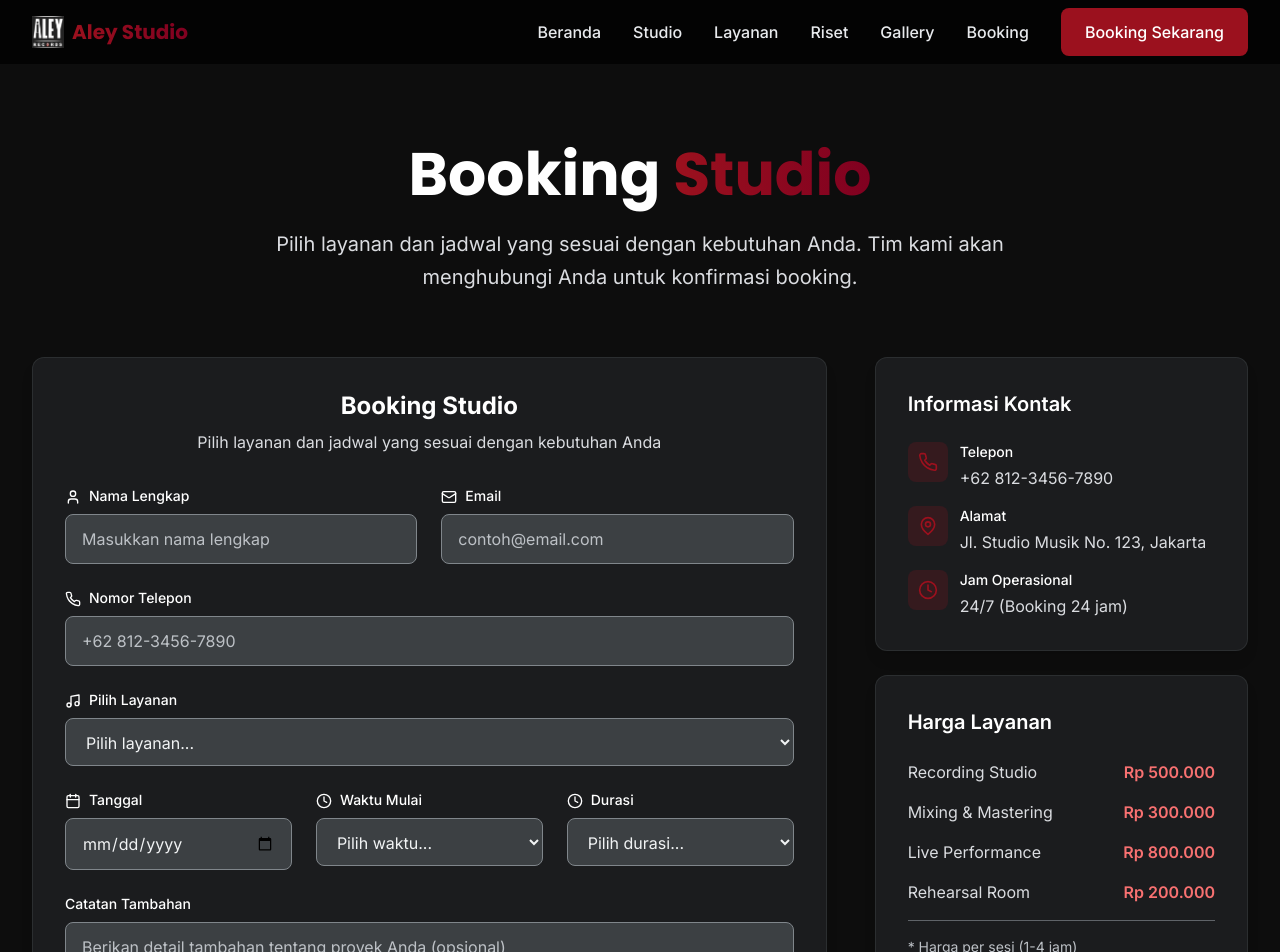
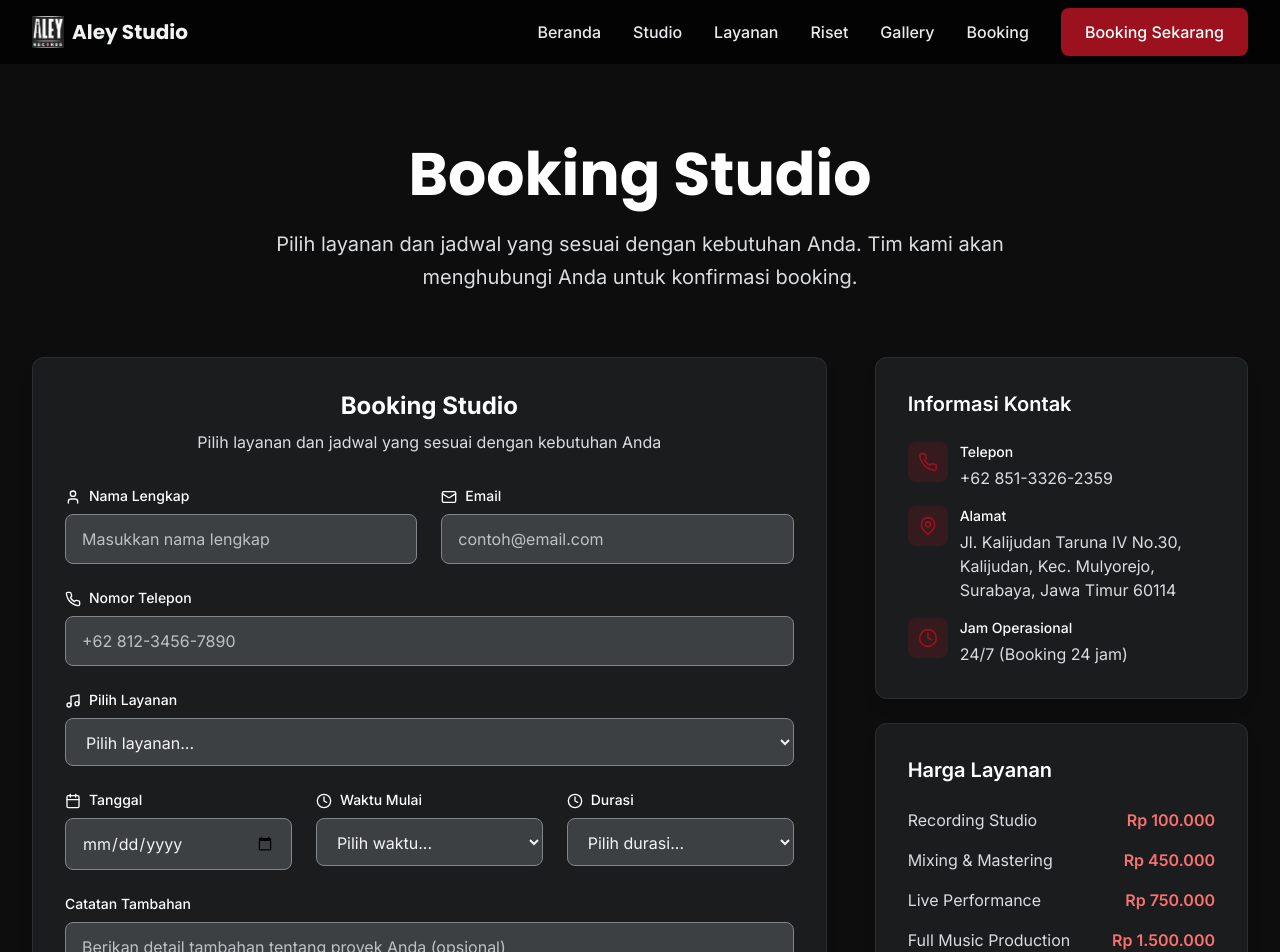
Before and after one commit to pocongcyber77/aleywebsite, a Next.js app: page /booking in a window 1280 px wide. Shown: the top 952 px of the page. Built offline with nearby package versions, Linux system fonts and the light colour scheme.

Commit message:
Add crimson shimmer animation and typing effect to Hero Section, fix CSS linting issues

```diff
--- a/components/HeroSection.tsx
+++ b/components/HeroSection.tsx
@@ -1,12 +1,14 @@
 'use client';
 
-import { useState, useEffect } from 'react';
+import { useState, useEffect, useRef } from 'react';
 import Link from 'next/link';
 import { Play, Music, Mic, Headphones } from 'lucide-react';
+import TypeIt from 'typeit';
 
 const HeroSection = () => {
   const [currentIcon, setCurrentIcon] = useState(0);
   const icons = [Music, Mic, Headphones];
+  const typeItRef = useRef(null);
 
   useEffect(() => {
     const interval = setInterval(() => {
@@ -15,6 +17,22 @@ const HeroSection = () => {
 
     return () => clearInterval(interval);
   }, [icons.length]);
+
+  useEffect(() => {
+    if (typeItRef.current) {
+      new TypeIt(typeItRef.current, {
+        strings: ["Setiap lagu punya cerita. Kami di sini bukan hanya untuk mendengar, tapi untuk merasakan, memahami, dan menghidupkannya bersama anda!"],
+        speed: 25,
+        waitUntilVisible: true,
+        cursor: false,
+        loop: true,
+        loopDelay: 3000,
+        afterComplete: function (instance: any) {
+          instance.destroy();
+        }
+      }).go();
+    }
+  }, []);
 
   const CurrentIcon = icons[currentIcon];
 
@@ -50,14 +68,17 @@ const HeroSection = () => {
           {/* Main heading */}
           <h1 className="text-4xl sm:text-5xl lg:text-7xl font-display font-bold text-white mb-6 text-shadow-lg">
           Sound. Alive. Loud.
-            <span className="block gradient-text">Where Sound Breathes to Life</span>
+            <span className="block animate-crimson-shimmer">Where Sound Breathes to Life</span>
           </h1>
 
-          {/* Subtitle */}
-          <p className="text-xl sm:text-2xl text-dark-300 mb-8 max-w-3xl mx-auto leading-relaxed">
-          Setiap lagu punya cerita. Kami di sini bukan hanya untuk mendengar, tapi untuk merasakan, memahami, dan
-            <span className="text-primary-400 font-semibold">  menghidupkannya bersama anda!</span>
-          </p>
+          {/* Subtitle with typing animation */}
+          <div className="text-xl sm:text-2xl mb-8 max-w-3xl mx-auto leading-relaxed">
+            <span
+              ref={typeItRef}
+              className="text-[#F3F3F3]"
+              style={{ color: '#F3F3F3' }}
+            ></span>
+          </div>
 
           {/* Features */}
           <div className="flex flex-wrap justify-center gap-6 mb-12 text-dark-300">
@@ -97,7 +118,7 @@ const HeroSection = () => {
               <div className="text-dark-400">Artis Puas</div>
             </div>
             <div className="text-center">
-              <div className="text-3xl font-bold text-primary-300 mb-2">15+</div>
+              <div className="text-3xl font-bold text-primary-300 mb-2">15  +</div>
               <div className="text-dark-400">Tahun Pengalaman</div>
             </div>
           </div>
--- /dev/null
+++ b/google9a8d57e3c5a4ad5a.html
@@ -0,0 +1 @@
+google-site-verification: google9a8d57e3c5a4ad5a.html
--- a/pages/booking.tsx
+++ b/pages/booking.tsx
@@ -9,14 +9,14 @@ export default function Booking() {
     {
       icon: Phone,
       title: 'Telepon',
-      value: '+62 812-3456-7890',
-      href: 'tel:+6281234567890'
+      value: '+62 851-3326-2359',
+      href: 'https://wa.me/6285133262359'
     },
     {
       icon: MapPin,
       title: 'Alamat',
-      value: 'Jl. Studio Musik No. 123, Jakarta',
-      href: 'https://maps.google.com'
+      value: 'Jl. Kalijudan Taruna IV No.30, Kalijudan, Kec. Mulyorejo, Surabaya, Jawa Timur 60114',
+      href: 'https://g.co/kgs/FiDEyoJ'
     },
     {
       icon: Clock,
@@ -92,19 +92,19 @@ export default function Booking() {
                   <div className="space-y-4">
                     <div className="flex justify-between items-center">
                       <span className="text-dark-300">Recording Studio</span>
-                      <span className="text-primary-400 font-semibold">Rp 500.000</span>
+                      <span className="text-primary-400 font-semibold">Rp 100.000</span>
                     </div>
                     <div className="flex justify-between items-center">
                       <span className="text-dark-300">Mixing & Mastering</span>
-                      <span className="text-primary-400 font-semibold">Rp 300.000</span>
+                      <span className="text-primary-400 font-semibold">Rp 450.000</span>
                     </div>
                     <div className="flex justify-between items-center">
                       <span className="text-dark-300">Live Performance</span>
-                      <span className="text-primary-400 font-semibold">Rp 800.000</span>
+                      <span className="text-primary-400 font-semibold">Rp 750.000</span>
                     </div>
                     <div className="flex justify-between items-center">
-                      <span className="text-dark-300">Rehearsal Room</span>
-                      <span className="text-primary-400 font-semibold">Rp 200.000</span>
+                      <span className="text-dark-300">Full Music Production</span>
+                      <span className="text-primary-400 font-semibold">Rp 1.500.000</span>
                     </div>
                   </div>
                   <div className="mt-4 pt-4 border-t border-dark-700">
--- a/pages/layanan.tsx
+++ b/pages/layanan.tsx
@@ -3,7 +3,7 @@ import Link from 'next/link';
 import Navbar from '../components/Navbar';
 import Footer from '../components/Footer';
 import ServiceCard from '../components/ServiceCard';
-import { Mic, Music, Headphones, Users, Podcast, Volume2, Guitar, Wrench, Zap } from 'lucide-react';
+import { Mic, Music, Headphones, Users, Podcast, Volume2, Guitar, Wrench, Zap, X } from 'lucide-react';
 
 export default function Layanan() {
   const services = [
@@ -159,7 +159,7 @@ export default function Layanan() {
                   icon={service.icon}
                   title={service.title}
                   description={service.description}
-                  features={service.features}
+                  features={service.features as string[]}
                   price={service.price}
                   popular={service.popular}
                 />
--- a/pages/stay-tuned.tsx
+++ b/pages/stay-tuned.tsx
@@ -27,7 +27,7 @@ const StayTuned: NextPage = () => {
     <>
       <Head>
         <title>Stay Tuned - Coming Soon</title>
-        <meta name="description" content="Halaman ini masih dalam tahap pengembangan. Kami sedang menyiapkan sesuatu yang luar biasa untuk Anda." />
+        <meta name="description" content="kami sedang berada dalam tahap pengembangan. Kami sedang menyiapkan sesuatu yang mantap untuk Anda." />
         <link rel="icon" href="/favicon.png" />
       </Head>
 
@@ -69,9 +69,9 @@ const StayTuned: NextPage = () => {
           </h1>
 
           <div className="text-xl md:text-2xl text-[#F3F3F3]/80 mb-8 leading-relaxed">
-            Halaman ini masih dalam tahap pengembangan.
+            Kami sedang dalam tahap pengembangan.
             <br />
-            Kami sedang menyiapkan sesuatu yang luar biasa untuk Anda
+            Kami sedang menyiapkan hal terbaik untuk Anda
             <span className="text-[#9B111E] font-mono">{dots}</span>
           </div>
 
@@ -87,9 +87,9 @@ const StayTuned: NextPage = () => {
           {/* Message */}
           <div className="bg-[#1A1A1A]/50 border border-[#9B111E]/30 rounded-xl p-6 mb-8">
             <p className="text-[#F3F3F3]/90 text-lg">
-              Fitur ini belum tersedia, tapi akan segera hadir!
+              Fitur ini belum tersedia, Coming Soon!
               <br />
-              Terima kasih telah menunggu.
+              Stay Tune Bestie!.
             </p>
           </div>
 
@@ -104,8 +104,8 @@ const StayTuned: NextPage = () => {
 
           {/* Additional Info */}
           <div className="mt-12 text-[#F3F3F3]/50 text-sm">
-            <p>Jika Anda melihat halaman ini, berarti fitur yang Anda cari sedang dalam pengembangan.</p>
-            <p className="mt-2">Silakan cek kembali nanti atau hubungi kami untuk informasi lebih lanjut.</p>
+            <p>Jika Kamu ngeliatin aku masih gini, sabarlah tunggu aku berkembang agar menemuimu dalam masa yang tepat.</p>
+            <p className="mt-2">Silakan cek nanti atau hubungi aku untuk informasi lebih lanjut.</p>
           </div>
         </div>
 
--- a/styles/globals.css
+++ b/styles/globals.css
@@ -1,3 +1,4 @@
+/* Tailwind CSS - This file uses Tailwind CSS directives */
 @import url('https://fonts.googleapis.com/css2?family=Inter:wght@300;400;500;600;700&family=Poppins:wght@300;400;500;600;700;800&display=swap');
 @tailwind base;
 @tailwind components;
@@ -35,9 +36,7 @@
     @apply bg-dark-900/80 backdrop-blur-sm border border-dark-800/50 rounded-xl shadow-lg p-8 transition-all duration-300 hover:shadow-glow-soft hover:scale-105;
   }
 
-  .gradient-text {
-    @apply bg-gradient-to-r from-primary-500 to-accent-500 bg-clip-text text-transparent;
-  }
+
 
   .section-padding {
     @apply py-16 px-4 sm:px-6 lg:px-8;
@@ -92,6 +91,26 @@
   animation: pulse 3s cubic-bezier(0.4, 0, 0.6, 1) infinite;
 }
 
+/* Crimson shimmer animation */
+.animate-crimson-shimmer {
+  background: linear-gradient(90deg, #dc2626, #b91c1c, #dc2626);
+  background-size: 200% 100%;
+  background-clip: text;
+  -webkit-background-clip: text;
+  color: transparent;
+  animation: shimmer 3s linear infinite;
+  filter: drop-shadow(0 0 8px rgba(220, 38, 38, 0.3));
+}
+
+@keyframes shimmer {
+  0% {
+    background-position: -200% 0;
+  }
+  100% {
+    background-position: 200% 0;
+  }
+}
+
 /* Loading spinner */
 .spinner {
   @apply animate-spin rounded-full h-6 w-6 border-b-2 border-primary-500;
```
Also changed, not shown: package.json (+6 -5 lines), 1 other file (tests, documents, lock files or other folders).
